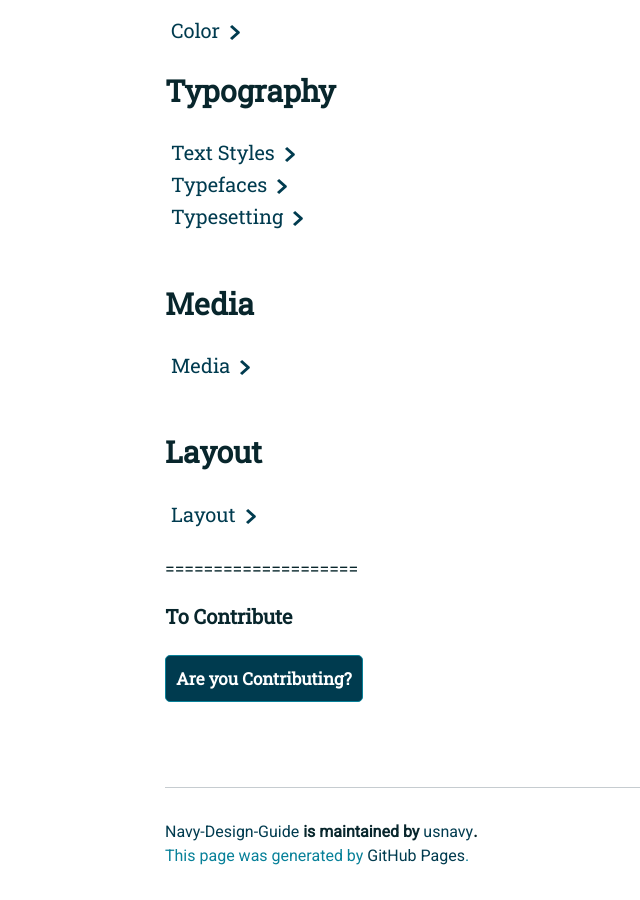
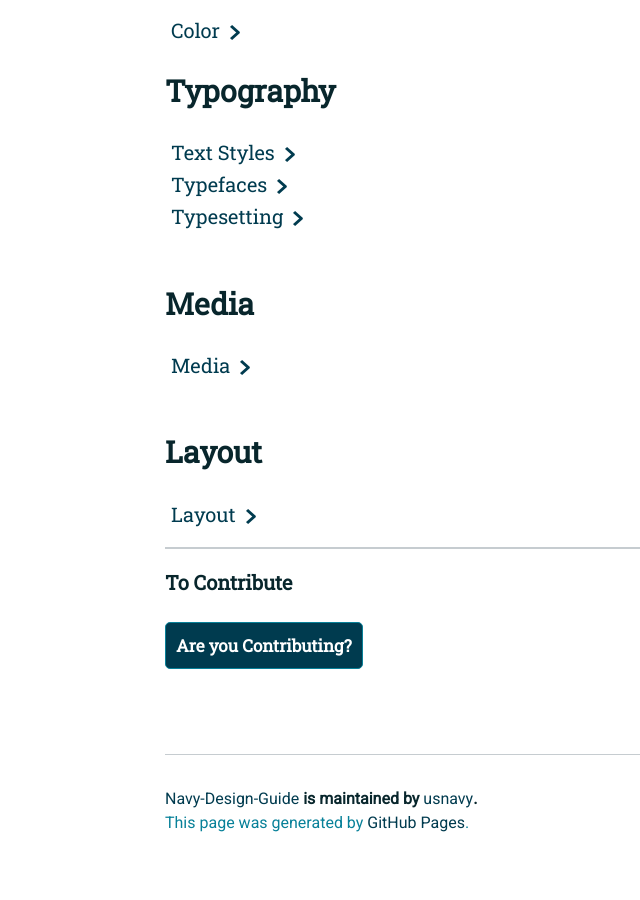
Before and after one commit to usnavy/Navy-Design-Guide, a Jekyll site: the page built from index.md, in a window 1280 px wide and 900 px high, scrolled down 680 px. Shown: the whole window, without its empty margins (59-699 px from the left). Built offline with Jekyll 4.4.1, drawn with Linux system fonts in a browser that asks for light colours; a script that is not in the unit is left out; our own code applies the rules of GitHub Pages for plain Markdown files; after the commit the page ends 1547 px from its top, so only the background shows below that.

Commit message:
Update index.md

```diff
--- a/index.md
+++ b/index.md
@@ -26,7 +26,7 @@ layout: default
  [Layout](/layout.md)<img src="img/Right-Chevron.png" alt="Layout" class="chevron">
 </button>
 
-====================
+<hr>
 
 ### To Contribute<br>
 <button id="contribute-guidance">
```
